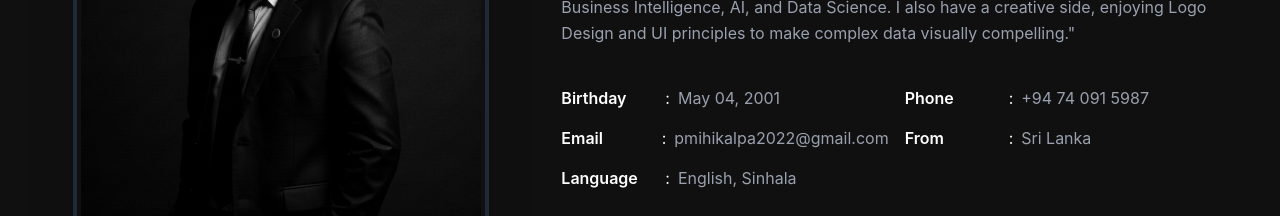
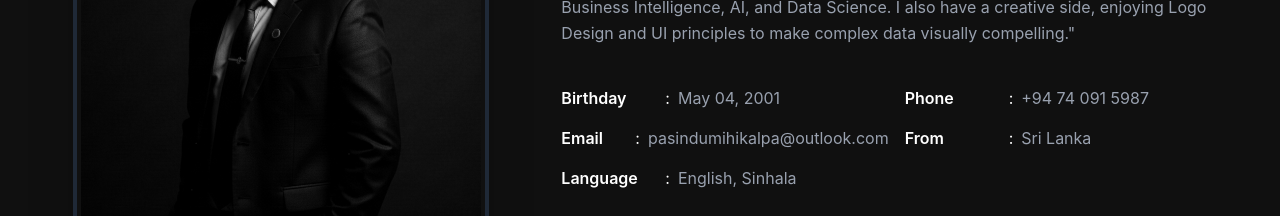
Before and after one commit to Pasindu-Mihikalpa/portfolio, a React (Vite) app: page / in a window 1280 px wide. Shown: the part 1217-1433 px from the top of the page. Built offline with nearby package versions, Linux system fonts and the light colour scheme.

Commit message:
Update email address in about.js

```diff
--- a/src/data/about.js
+++ b/src/data/about.js
@@ -5,7 +5,7 @@ export const aboutData = {
   personalInfo: [
     { label: "Birthday", value: "May 04, 2001" },
     { label: "Phone", value: "+94 74 091 5987" },
-    { label: "Email", value: "pmihikalpa2022@gmail.com" },
+    { label: "Email", value: "pasindumihikalpa@outlook.com" },
     { label: "From", value: "Sri Lanka" },
     { label: "Language", value: "English, Sinhala" },
   ],
```
